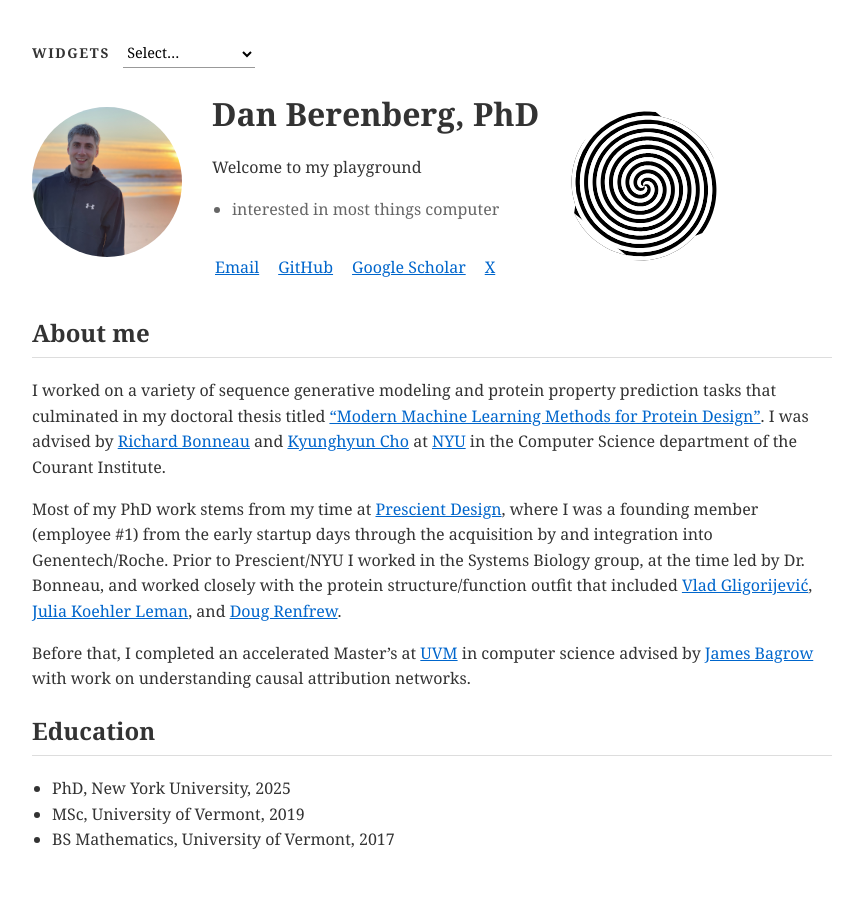
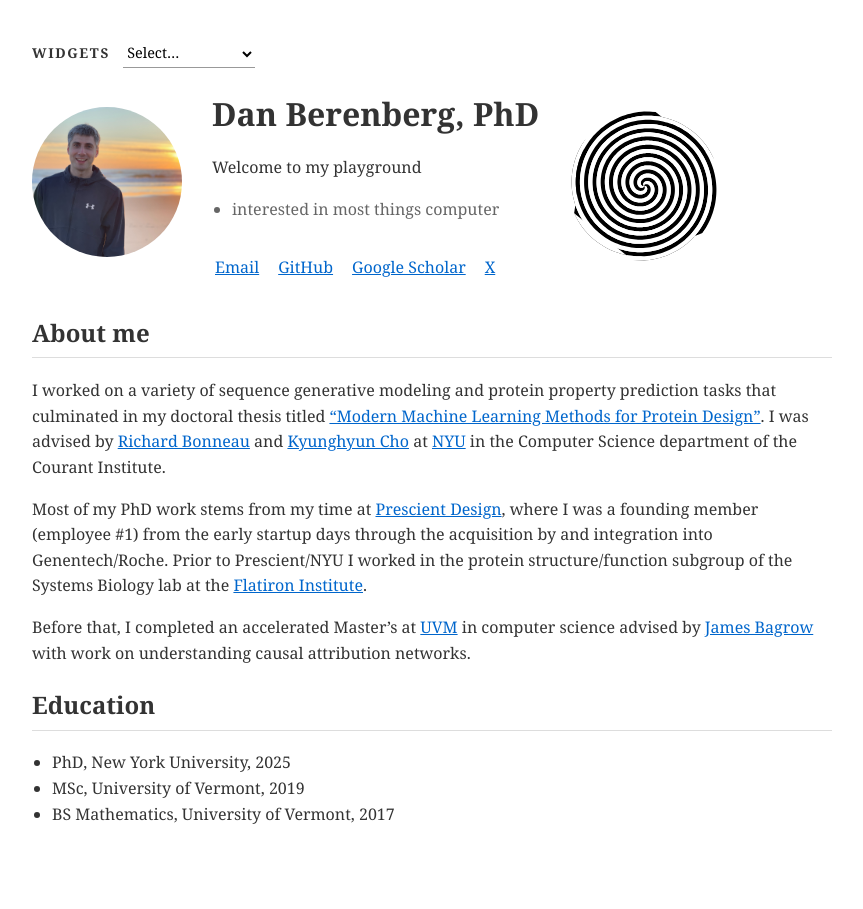
Before and after one commit to djberenberg/djberenberg.github.io, a Jekyll site: the page built from index.md, in a window 1280 px wide. Shown: the whole page, without its empty margins (208-1071 px from the left). Built offline with Jekyll 4.4.1, drawn with Linux system fonts in a browser that asks for light colours.

Commit message:
Update About Me wording (#5)

```diff
--- a/index.md
+++ b/index.md
@@ -34,7 +34,7 @@ Welcome to my playground
 ## About me
 I worked on a variety of sequence generative modeling and protein property prediction tasks that culminated in my doctoral thesis titled ["Modern Machine Learning Methods for Protein Design"](/assets/dissertation.pdf). I was advised by [Richard Bonneau](https://en.wikipedia.org/wiki/Richard_Bonneau) and [Kyunghyun Cho](https://en.wikipedia.org/wiki/Kyunghyun_Cho) at [NYU](https://cs.nyu.edu/home/about/) in the Computer Science department of the Courant Institute.
 
-Most of my PhD work stems from my time at [Prescient Design](https://www.gene.com/scientists/our-scientists/prescient-design), where I was a founding member (employee #1) from the early startup days through the acquisition by and integration into Genentech/Roche. Prior to Prescient/NYU I worked in the Systems Biology group, at the time led by Dr. Bonneau, and worked closely with the protein structure/function outfit that included [Vlad Gligorijević](https://www.gene.com/scientists/our-scientists/vladimir-gligorijevic), [Julia Koehler Leman](https://scholar.google.com/citations?user=yo3WJjUAAAAJ&hl=en), and [Doug Renfrew](https://www.simonsfoundation.org/people/douglas-renfrew/).
+Most of my PhD work stems from my time at [Prescient Design](https://www.gene.com/scientists/our-scientists/prescient-design), where I was a founding member (employee #1) from the early startup days through the acquisition by and integration into Genentech/Roche. Prior to Prescient/NYU I worked in the protein structure/function subgroup of the Systems Biology lab at the [Flatiron Institute](https://www.simonsfoundation.org/flatiron/).
 
 Before that, I completed an accelerated Master's at [UVM](https://www.uvm.edu/) in computer science advised by [James Bagrow](https://bagrow.com/) with work on understanding causal attribution networks.
 
```
